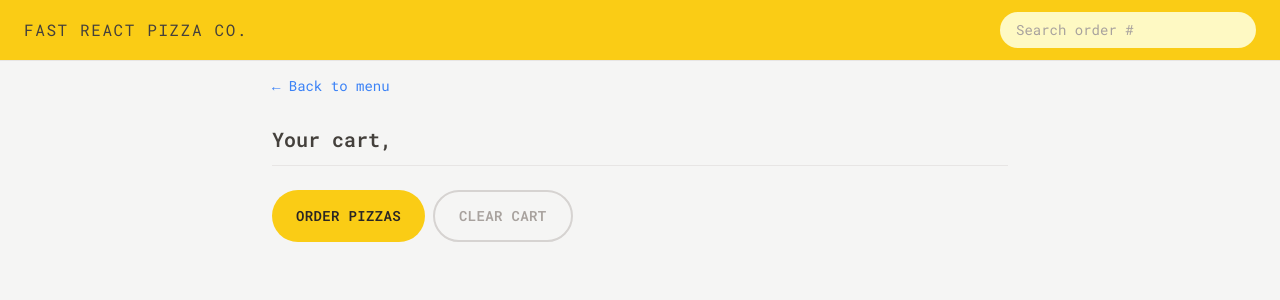
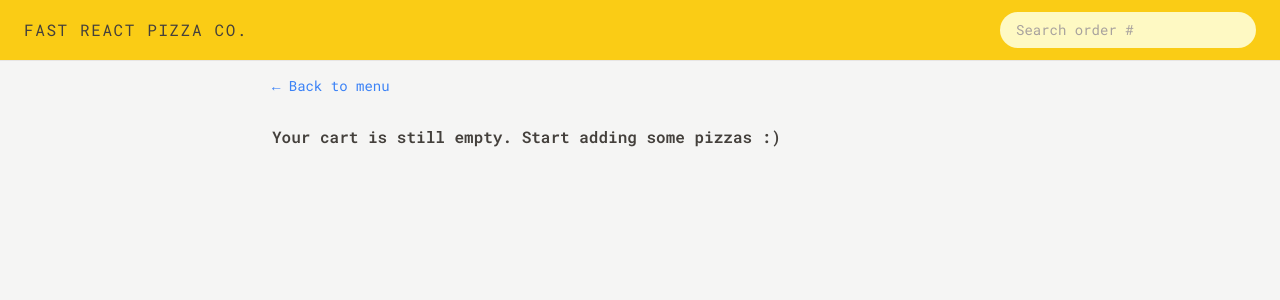
Before and after one commit to Masoud-M/fast-react-pizza, a React (Vite) app: page /cart in a window 1280 px wide. Shown: the top 300 px of the page. Built offline with nearby package versions, Linux system fonts and the light colour scheme.

Commit message:
added clear cart functionality to the cart

```diff
--- a/src/features/cart/Cart.jsx
+++ b/src/features/cart/Cart.jsx
@@ -1,37 +1,17 @@
 import { Link } from "react-router-dom";
+import { useDispatch, useSelector } from "react-redux";
+import { clearCart, getCart } from "./cartSlice";
 import LinkButton from "../../ui/LinkButton";
 import Button from "../../ui/Button";
 import CartItem from "./CartItem";
-import { useSelector } from "react-redux";
-import { getCart } from "./cartSlice";
-
-const fakeCart = [
-  {
-    pizzaId: 12,
-    name: "Mediterranean",
-    quantity: 2,
-    unitPrice: 16,
-    totalPrice: 32,
-  },
-  {
-    pizzaId: 6,
-    name: "Vegetale",
-    quantity: 1,
-    unitPrice: 13,
-    totalPrice: 13,
-  },
-  {
-    pizzaId: 11,
-    name: "Spinach and Mushroom",
-    quantity: 1,
-    unitPrice: 15,
-    totalPrice: 15,
-  },
-];
+import EmptyCart from "./EmptyCart";
 
 function Cart() {
   const username = useSelector((state) => state.user.username);
   const cart = useSelector(getCart);
+  const dispatch = useDispatch();
+
+  if (!cart.length) return <EmptyCart />;
 
   return (
     <div className="px-4 py-3">
@@ -50,7 +30,9 @@ function Cart() {
           Order pizzas
         </Button>
 
-        <Button type="secondary">Clear cart</Button>
+        <Button type="secondary" onClick={() => dispatch(clearCart())}>
+          Clear cart
+        </Button>
       </div>
     </div>
   );
--- a/src/features/cart/EmptyCart.jsx
+++ b/src/features/cart/EmptyCart.jsx
@@ -1,11 +1,13 @@
-import { Link } from 'react-router-dom';
+import LinkButton from "../../ui/LinkButton";
 
 function EmptyCart() {
   return (
-    <div>
-      <Link to="/menu">&larr; Back to menu</Link>
+    <div className="px-4 py-3">
+      <LinkButton to="/menu">&larr; Back to menu</LinkButton>
 
-      <p>Your cart is still empty. Start adding some pizzas :)</p>
+      <p className="mt-7 font-semibold">
+        Your cart is still empty. Start adding some pizzas :)
+      </p>
     </div>
   );
 }
```
